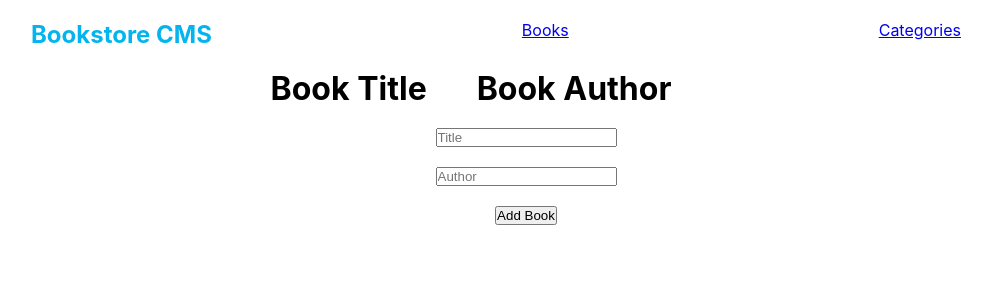
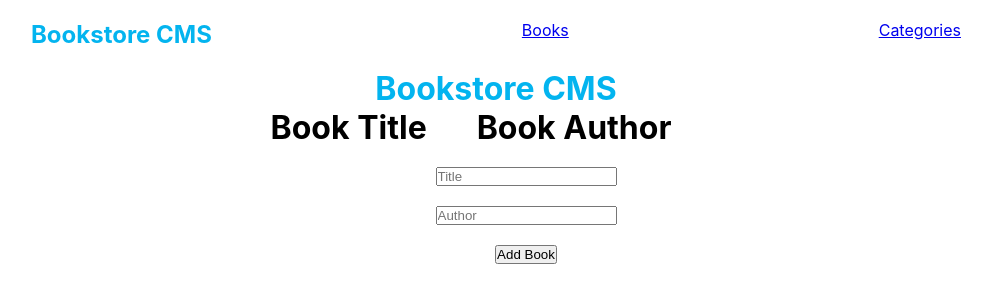
Before and after one commit to HERMON-1995/Book-store-project, a React (Create React App) app: page / in a window 1280 px wide. Shown: the top 302 px of the page, without its empty margins (144-1136 px from the left). Built offline with nearby package versions, Linux system fonts and the light colour scheme; the HTML template or start-up script is replaced by a standard one.

Commit message:
Update displayBooks.js

```diff
--- a/src/components/displayBooks.js
+++ b/src/components/displayBooks.js
@@ -3,6 +3,7 @@ import Book from './book';
 
 const DisplayBooks = () => (
   <>
+    <h1 className="book-h1">Bookstore CMS</h1>
     <Book />
   </>
 );
```
